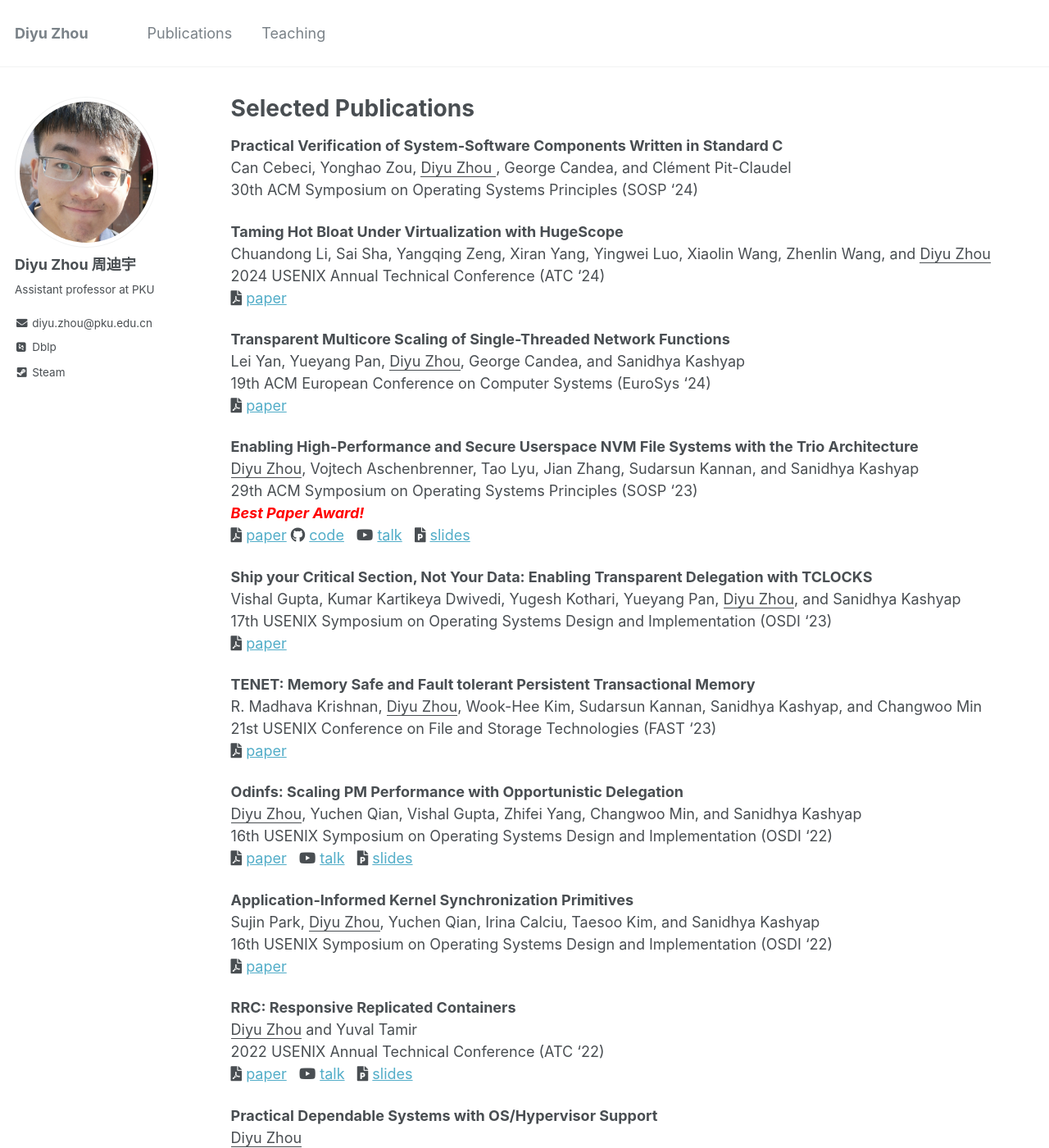
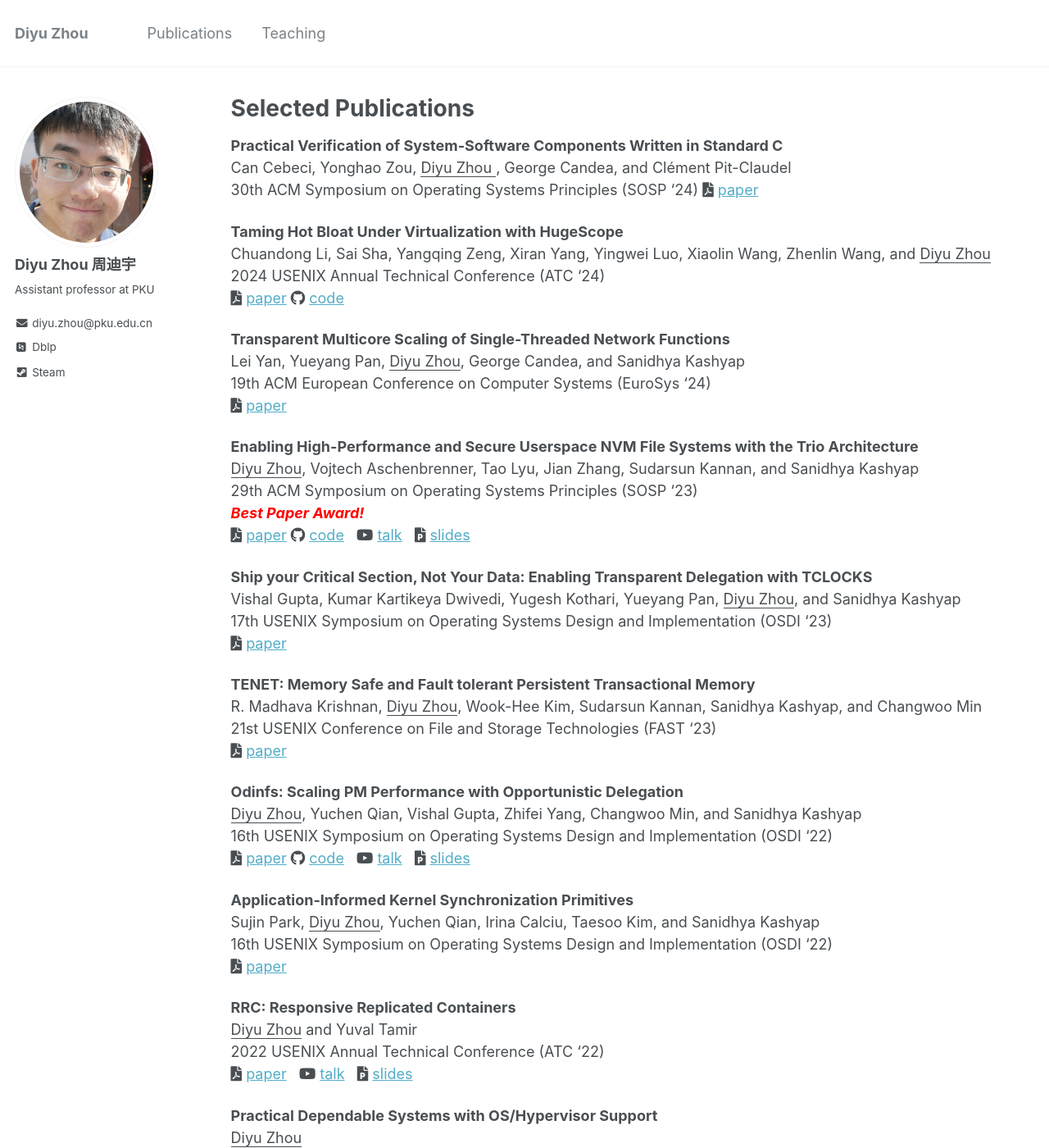
Before and after one commit to zhou-diyu/zhou-diyu.github.io, a Jekyll site: the page built from _pages/publications.md, in a window 1280 px wide and 1400 px high. Shown: the whole window at 82% size. Built offline with Jekyll 4.4.1, drawn with Linux system fonts in a browser that asks for light colours; some web fonts are replaced.

Commit message:
updates on the old papers

```diff
--- a/_pages/publications.md
+++ b/_pages/publications.md
@@ -11,12 +11,14 @@ author_profile: true
 **Practical Verification of System-Software Components Written in Standard C** \
 Can Cebeci, Yonghao Zou, <ins> Diyu Zhou </ins>, George Candea, and Clément Pit-Claudel \
 30th ACM Symposium on Operating Systems Principles (SOSP '24)
+<i class="fas fa-file-pdf" aria-hidden="true"></i> [paper](/files/tpot-sosp24.pdf)
 
 **Taming Hot Bloat Under Virtualization with HugeScope** \
 Chuandong Li, Sai Sha, Yangqing Zeng, Xiran Yang, Yingwei Luo, Xiaolin Wang, Zhenlin Wang,
 and <ins> Diyu Zhou </ins> \
 2024 USENIX Annual Technical Conference (ATC '24) \
 <i class="fas fa-file-pdf" aria-hidden="true"></i> [paper](/files/hugescope-atc24.pdf)
+<i class="fab fa-github"></i> [code](https://github.com/TELOS-syslab/hugescope-atc24-ae)
 
 **Transparent Multicore Scaling of Single-Threaded Network Functions** \
 Lei Yan, Yueyang Pan, <ins>Diyu Zhou</ins>, George Candea, and Sanidhya Kashyap \
@@ -46,6 +48,7 @@ R. Madhava Krishnan, <ins>Diyu Zhou</ins>, Wook-Hee Kim, Sudarsun Kannan, Sanidh
 <ins>Diyu Zhou</ins>, Yuchen Qian, Vishal Gupta, Zhifei Yang, Changwoo Min, and Sanidhya Kashyap \
 16th USENIX Symposium on Operating Systems Design and Implementation (OSDI '22) \
 <i class="fas fa-file-pdf" aria-hidden="true"></i> [paper](/files/odinfs-osdi22.pdf)
+<i class="fab fa-github"></i> [code](https://github.com/rs3lab/Odinfs)
 &nbsp; <i class="fab fa-youtube"></i> [talk](https://www.youtube.com/watch?v=MRy703zmdL8)
 &nbsp; <i class="fas fa-file-powerpoint"></i> [slides](/files/odinfs-osdi22.pptx)
 
```
Also changed, not shown: 1 other file.
